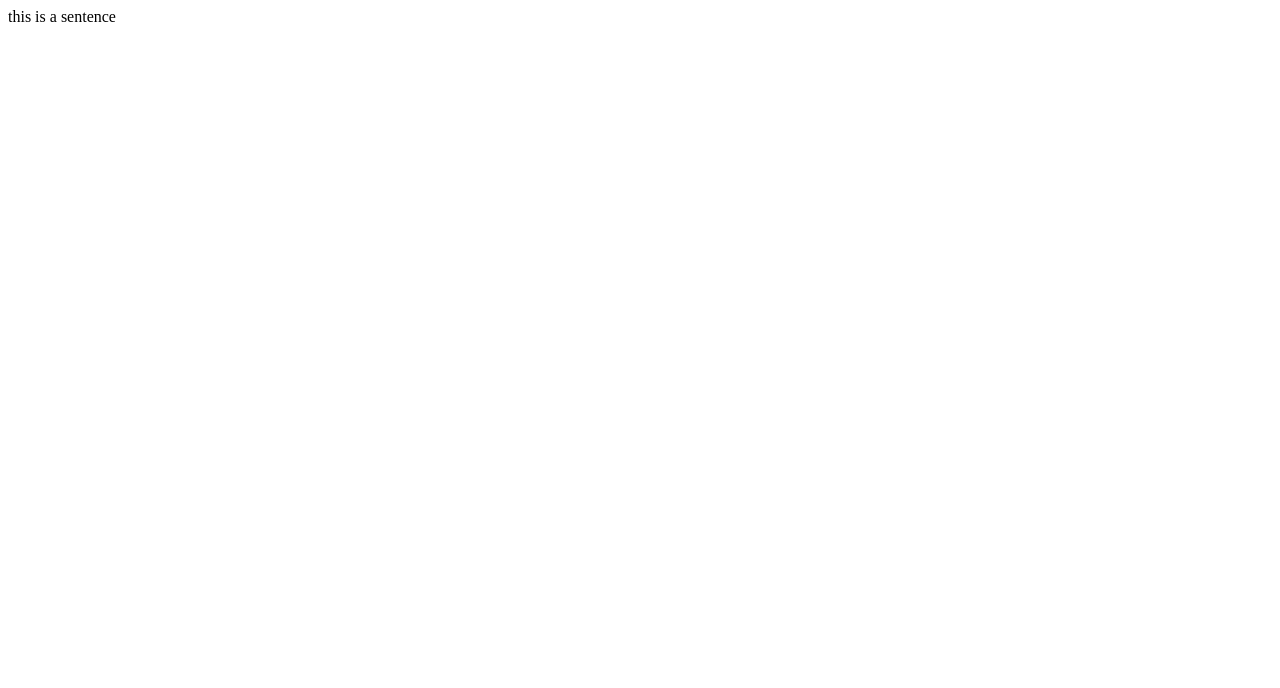
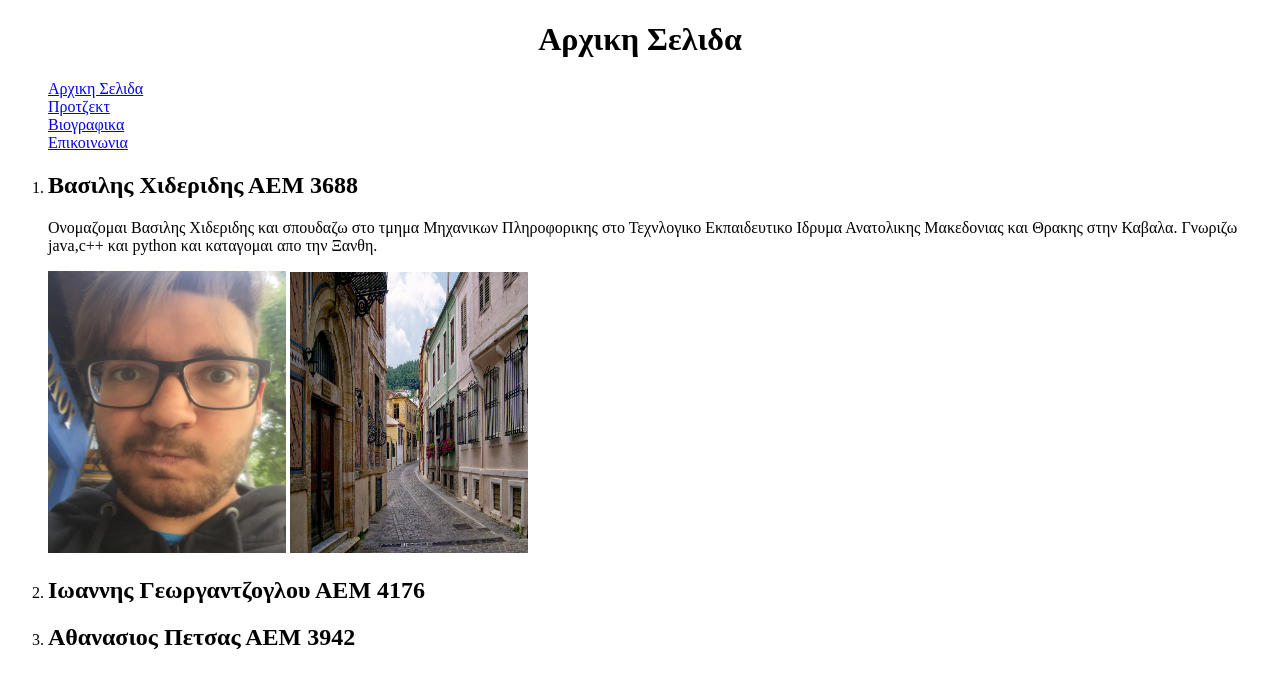
Before and after one commit to vachide21/project1, a plain HTML site: page index.html in a window 1280 px wide. Drawn offline with Linux system fonts and the light colour scheme.

Commit message:
Modify index.html

```diff
--- a/index.html
+++ b/index.html
@@ -1,11 +1,33 @@
 <!DOCTYPE html>
 <html lang="en" dir="ltr">
 <head>
- <title></title>
+ <title> Our project </title>
 </head>
   <body>
-  this is a sentence
+  <h1 align="center"> Αρχικη Σελιδα </h1>
+  <ul style="list-style-type:none;">
+    <li><a href="index.html"> Αρχικη Σελιδα</a></li>
+    <li><a href="index.html"> Προτζεκτ </a></li>
+    <li><a href="index.html"> Βιογραφικα </a></li>
+    <li><a href="index.html"> Επικοινωνια </a></li>
+   </ul>
+
+  <ol>
+     <li><h2><b>Βασιλης Χιδεριδης ΑΕΜ 3688</b></h2></li>
+      <p>Ονομαζομαι Βασιλης Χιδεριδης και σπουδαζω στο τμημα Μηχανικων Πληροφορικης στο Τεχνλογικο Εκπαιδευτικο Ιδρυμα Ανατολικης Μακεδονιας και Θρακης στην Καβαλα. Γνωριζω java,c++ και python και καταγομαι απο την Ξανθη. </p>
 
 
+  <img src="Images/IMG_1319.JPG" width="238" height="282">
+  <a href="https://www.cityofxanthi.gr">
+  <img src="Images/Xanthi.jpg" width="238" height="281">
+  </a>
+  <li><h2><b>Ιωαννης Γεωργαντζογλου ΑΕΜ 4176</b></h2></li>
+  <p></p>
+
+  <li><h2><b>Αθανασιος Πετσας ΑΕΜ 3942</b></h2></li>
+  <p></p>
+
+
+  </ol>
   </body>
 </html>
```
Also changed, not shown: Images/IMG_1319.JPG (added), Images/Xanthi.jpg (added).
